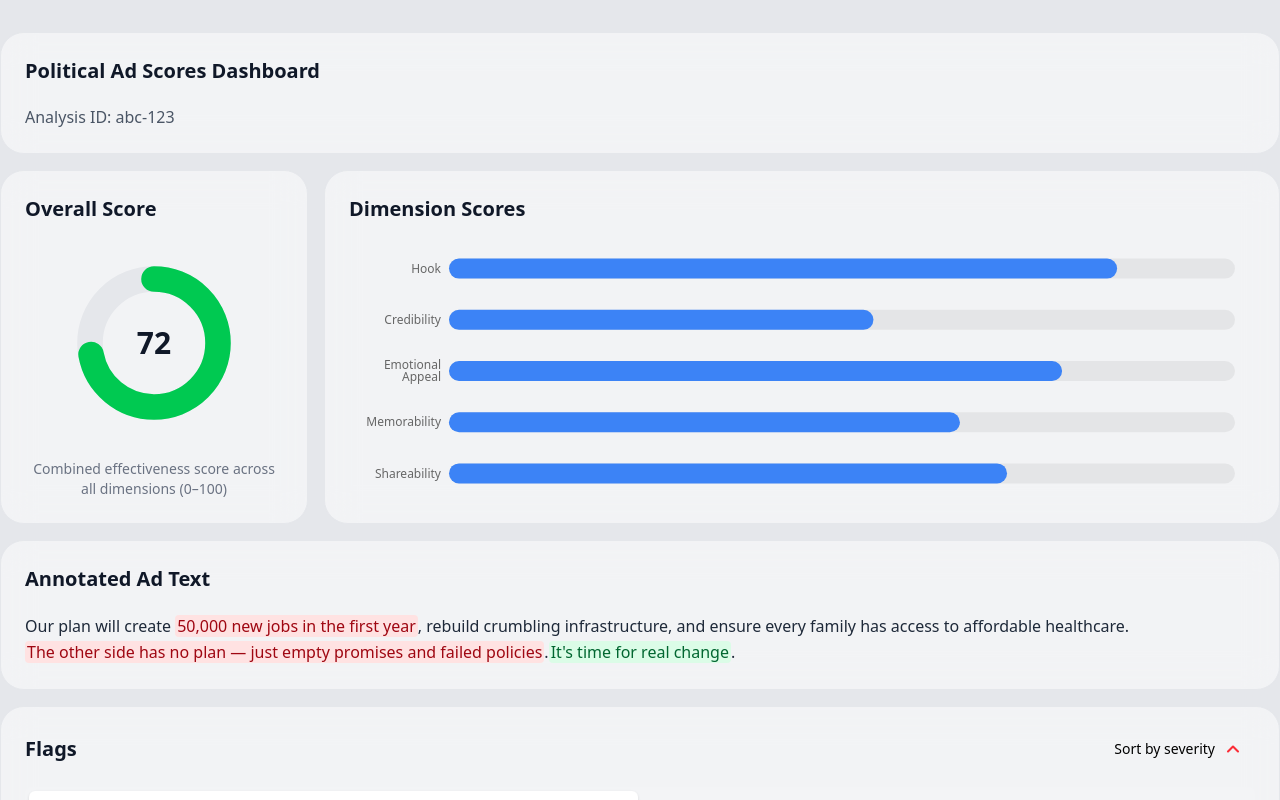
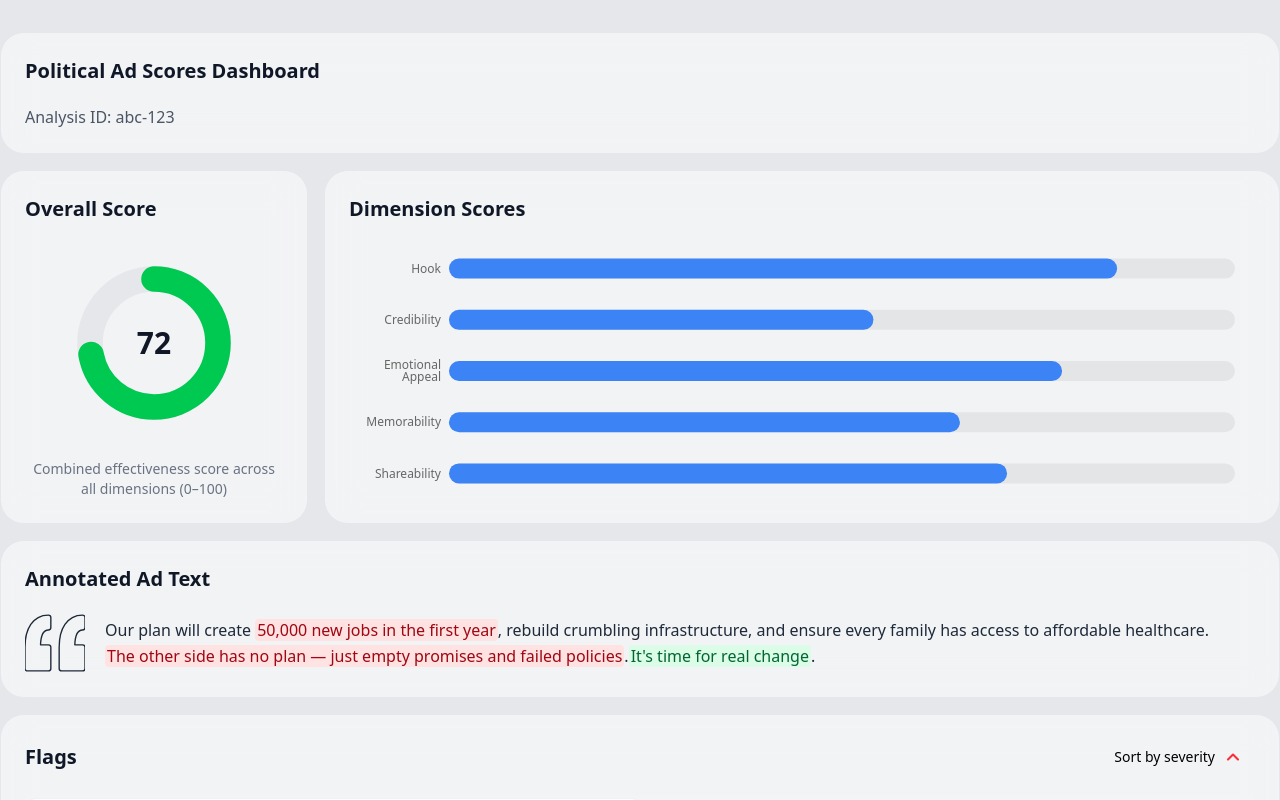
Before and after one commit to juanvelozo/pharosgraph-challenge, a React (Vite) app: page / in a window 1280 px wide. Shown: the top 800 px of the page. Built offline with nearby package versions, Linux system fonts and the light colour scheme.

Commit message:
agregado visual, vector animado en annotated text

```diff
--- a/src/components/analysis/FlagAnnotatedText/FlagAnnotatedText.tsx
+++ b/src/components/analysis/FlagAnnotatedText/FlagAnnotatedText.tsx
@@ -1,4 +1,5 @@
 import { memo } from "react";
+import { motion } from "framer-motion";
 import type { AnnotatedSpan } from "../../../hooks/useAnnotatedSpans.ts";
 import type { Flag } from "../../../types/analysis.types.ts";
 import Popover from "../../ui/Popover/Popover.tsx";
@@ -13,6 +14,43 @@ const riskClasses =
   "bg-red-100 text-red-800 dark:bg-red-900/30 dark:text-red-300 cursor-pointer hover:underline rounded px-0.5";
 const opportunityClasses =
   "bg-green-100 text-green-800 dark:bg-green-900/30 dark:text-green-300 cursor-pointer hover:underline rounded px-0.5";
+
+const QUOTE_PATH =
+  "M150.299,26.634v58.25c0,7.9-6.404,14.301-14.304,14.301c-28.186,0-43.518,28.909-45.643,85.966h45.643 c7.9,0,14.304,6.407,14.304,14.304v122.992c0,7.896-6.404,14.298-14.304,14.298H14.301C6.398,336.745,0,330.338,0,322.447V199.455 c0-27.352,2.754-52.452,8.183-74.611c5.568-22.721,14.115-42.587,25.396-59.048c11.608-16.917,26.128-30.192,43.16-39.44 C93.886,17.052,113.826,12.333,136,12.333C143.895,12.333,150.299,18.734,150.299,26.634z M334.773,99.186 c7.896,0,14.305-6.407,14.305-14.301v-58.25c0-7.9-6.408-14.301-14.305-14.301c-22.165,0-42.108,4.72-59.249,14.023 c-17.035,9.248-31.563,22.523-43.173,39.44c-11.277,16.461-19.824,36.328-25.393,59.054c-5.426,22.166-8.18,47.266-8.18,74.605 v122.992c0,7.896,6.406,14.298,14.304,14.298h121.69c7.896,0,14.299-6.407,14.299-14.298V199.455 c0-7.896-6.402-14.304-14.299-14.304h-44.992C291.873,128.095,306.981,99.186,334.773,99.186z";
+
+function AnimatedQuoteIcon({
+  className = "",
+  mirror = false,
+}: {
+  className?: string;
+  mirror?: boolean;
+}) {
+  return (
+    <motion.svg
+      width={60}
+      viewBox="0 0 349.078 349.078"
+      fill="none"
+      stroke="currentColor"
+      strokeWidth={8}
+      strokeLinecap="round"
+      strokeLinejoin="round"
+      className={`text-gray-800 dark:text-gray-200 ${mirror ? "-scale-x-100" : ""} ${className}`}
+      initial={{ opacity: 0 }}
+      animate={{ opacity: 1 }}
+      transition={{ duration: 0.3 }}
+    >
+      <motion.path
+        d={QUOTE_PATH}
+        initial={{ pathLength: 0.000 }}
+        animate={{ pathLength: 1 }}
+        transition={{
+          duration: 5,
+          ease: [0.22, 0.61, 0.36, 1],
+        }}
+      />
+    </motion.svg>
+  );
+}
 
 function FlagDetails({ flag }: { flag: Flag }) {
   return (
@@ -33,6 +71,8 @@ function FlagDetails({ flag }: { flag: Flag }) {
 function FlagAnnotatedText({ spans, onFlagClick }: FlagAnnotatedTextProps) {
   return (
     <Card title="Annotated Ad Text">
+      <div className="flex items-center justify-center gap-5">
+        <AnimatedQuoteIcon className="shrink-0" />
         <div className="inline text-base leading-relaxed text-gray-800 dark:text-gray-200">
           {spans.map((s, i) => {
             if (s.flag) {
@@ -65,6 +105,7 @@ function FlagAnnotatedText({ spans, onFlagClick }: FlagAnnotatedTextProps) {
             return <span key={i}>{s.text}</span>;
           })}
         </div>
+      </div>
     </Card>
   );
 }
```
Lines whose indentation alone changed are shown as unchanged.
